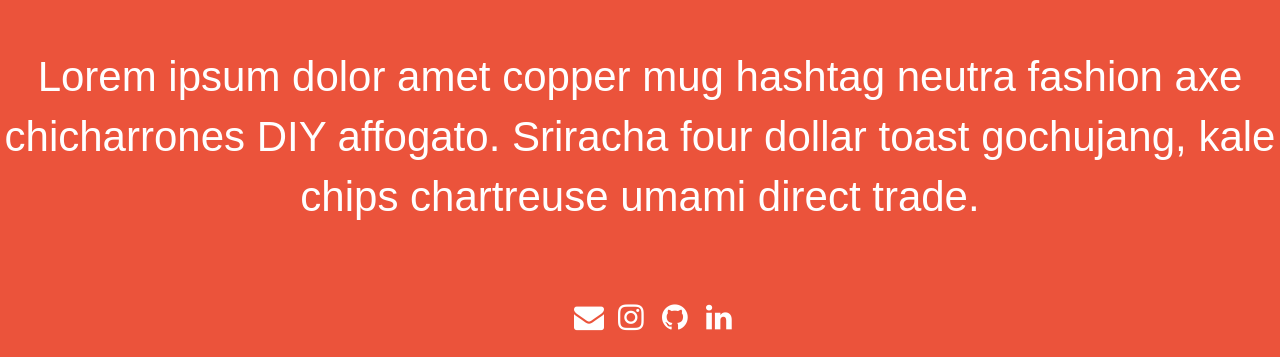
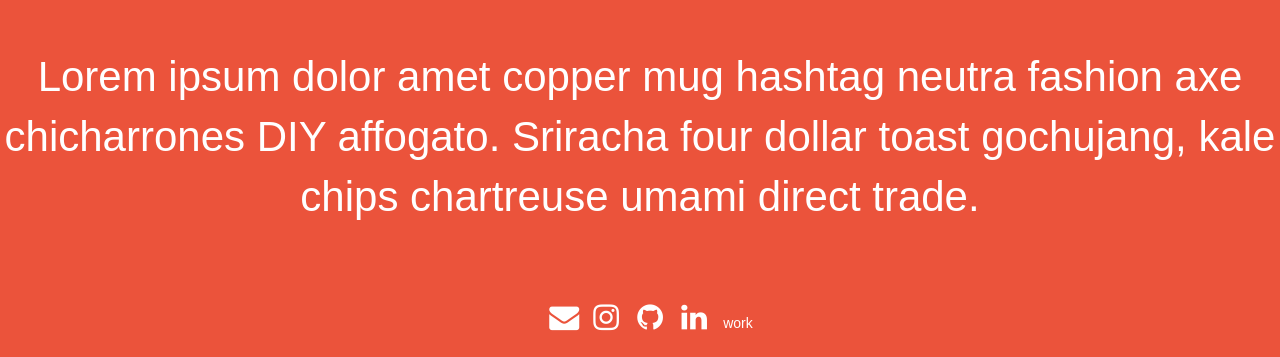
Before and after one commit to jcpace/port, a React (Create React App) app: page / in a window 1280 px wide. Shown: the part 1595-1952 px from the top of the page. Built offline with nearby package versions, Linux system fonts and the light colour scheme.

Commit message:
add projects component

```diff
--- a/src/App.js
+++ b/src/App.js
@@ -1,7 +1,9 @@
 import React, { Component } from 'react';
 import './App.css';
 import Footer from './components/footer';
+import Projects from './components/projects';
 import Header from './components/header';
+
 
 class App extends Component {
   render() {
@@ -14,8 +16,8 @@ class App extends Component {
 
         <br/><br/><br/><br/><br/><br/><br/><br/><br/><br/><br/><br/><br/><br/><br/><br/><br/><br/><br/><br/><br/><br/><br/><br/><br/><br/><br/><br/><br/><br/><br/><br/><br/><br/><br/><br/><br/><br/><br/><br/><br/><br/><br/><br/><br/><br/><br/><br/><br/><br/><br/><br/><br/><br/><br/>
         <div className="item" data-aos="zoom-in">Lorem ipsum dolor amet copper mug hashtag neutra fashion axe chicharrones DIY affogato. Sriracha four dollar toast gochujang, kale chips chartreuse umami direct trade.</div>
-
         <Footer />
+  <Projects />
       </div>
     );
   }
--- a/src/components/header.js
+++ b/src/components/header.js
@@ -5,7 +5,7 @@ const Header = () => {
   return (
     <nav className='navigation'>
         <a href="/about/">about</a> |
-        <a href="/work/">work</a> |
+        <a href="#projects">work</a> |
         <a href="/contact/">contact</a>
       </nav>
 
--- /dev/null
+++ b/src/components/projects.js
@@ -0,0 +1,7 @@
+import React from 'react';
+
+const Projects = () => (
+    <a name='projects'>work</a>
+  );
+
+export default Projects;
```
